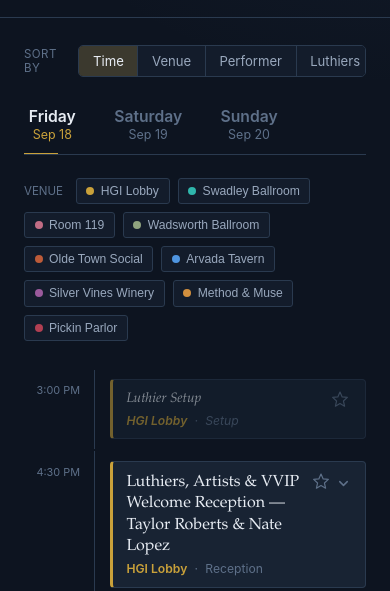
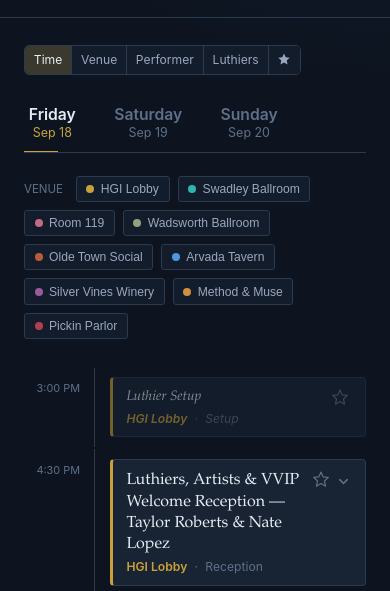
Before and after one commit to donohomd-blip/rmaf-2026-schedule, a plain HTML site: page index.html in a window 390 px wide. Shown: the part 188-779 px from the top of the page. Drawn offline with Linux system fonts and the light colour scheme.

Commit message:
Add files via upload

```diff
--- a/index.html
+++ b/index.html
@@ -604,6 +604,16 @@
   @media (max-width: 560px){
     .time-group{ grid-template-columns: 56px 1fr; }
     .time-col{ font-size: 0.68rem; }
+
+    /* Five segmented buttons is tight on narrow phones (the star tab was
+       getting clipped on iPhone-width screens) -- reclaim space by shrinking
+       the label and tightening button padding/font-size at this breakpoint. */
+    .sort-label{ display: none; }
+    .segmented button{
+      padding: 0.42rem 0.55rem;
+      font-size: 0.76rem;
+    }
+    .segmented{ -webkit-overflow-scrolling: touch; }
   }
 
   @media (prefers-reduced-motion: reduce){
```
